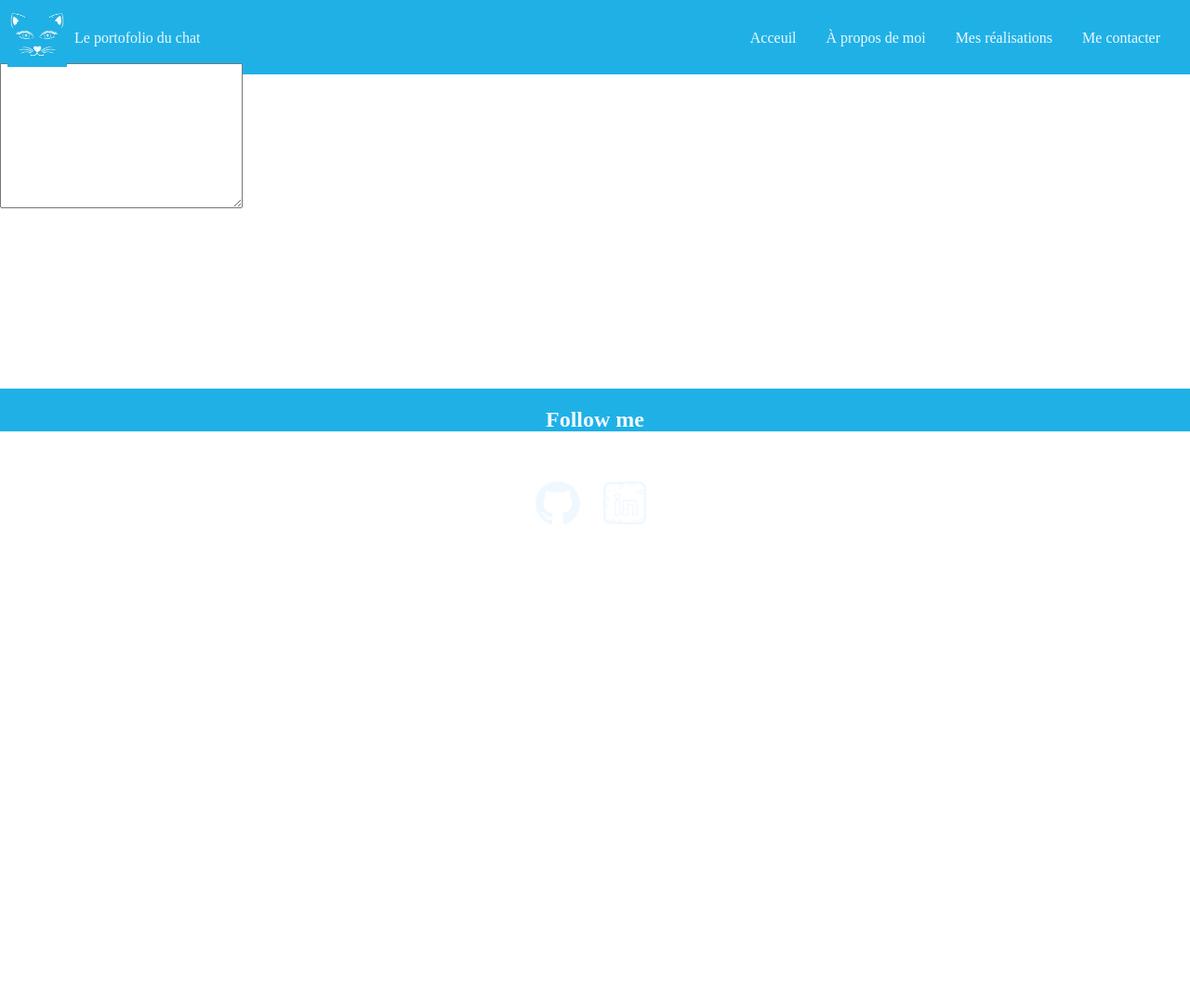
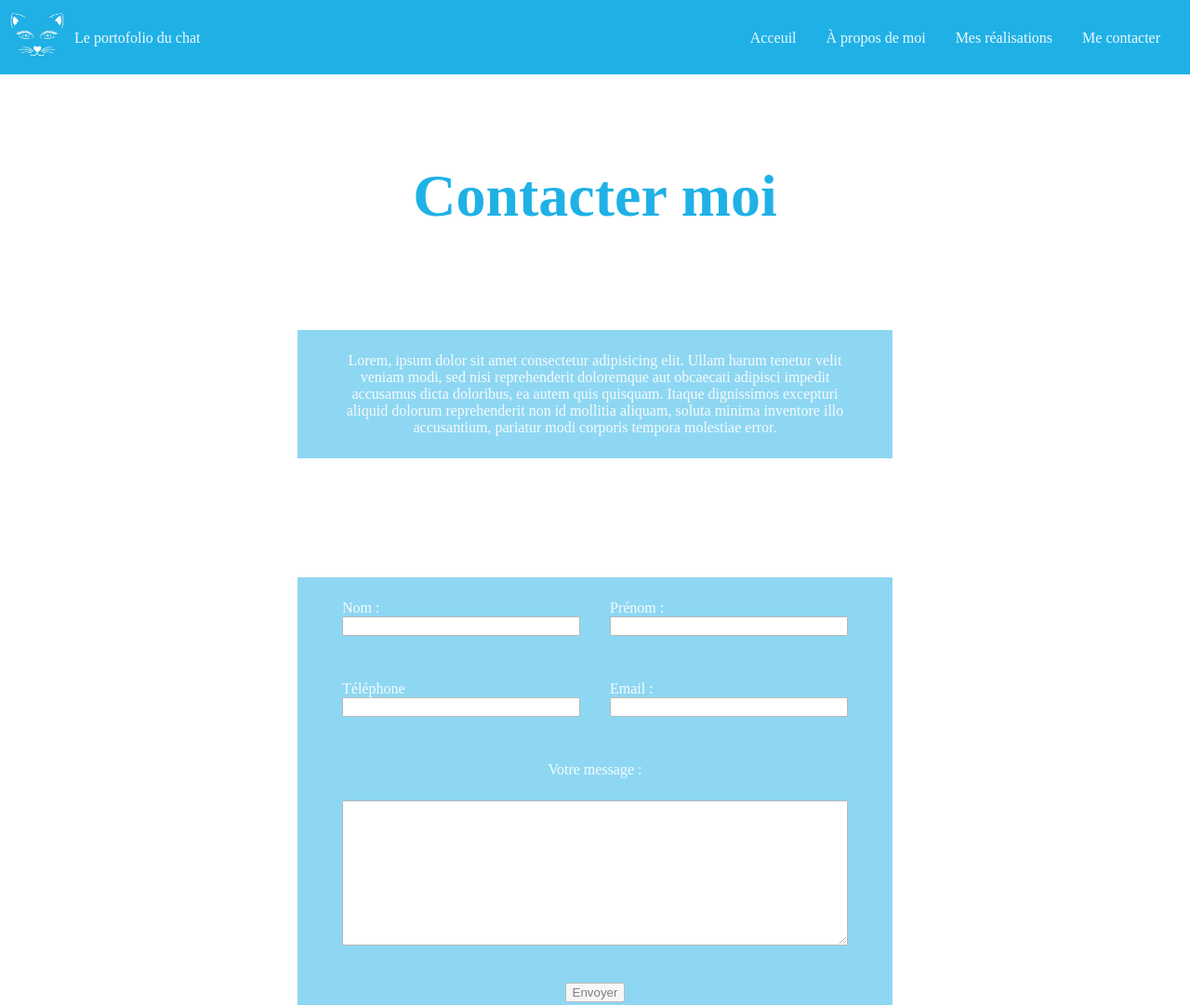
Before and after one commit to MoustacheTheCat/template_base_html, a plain HTML site: page html/page-contact.html in a window 1280 px wide. Shown: the top 1081 px of the page at 93% size. Before the commit the page ends 800 px from the top, so only its background shows below. Drawn offline with Linux system fonts and the light colour scheme.

Commit message:
fin de la phase 1 du projet

```diff
--- a/css/header.css
+++ b/css/header.css
@@ -57,6 +57,7 @@ input[type="checkbox"]#nav-check {
     max-height: 0%;
     overflow: hidden;
     transition: max-height 1s;
+    z-index: 2;
   }
 
   #menu-nav ul li a {
@@ -69,24 +70,17 @@ input[type="checkbox"]#nav-check {
     text-decoration: none;
   }
 
-
-
-  label {
-    display: block;
-    z-index: 1;
-    padding: 0.5rem 0.5rem;
-    color: aliceblue;
-    text-align: center;
-    font-weight: bold;
-    cursor: pointer;
-  }
   #togle-logo {
     position: absolute;
     top: 1rem;
     right: 1rem;
     display: inline-block;
     cursor: pointer;
-    display: block;
+    padding: 0.5rem 0.5rem;
+    color: aliceblue;
+    text-align: center;
+    font-weight: bold;
+    cursor: pointer;
   }
   #togle-logo span {
     display: block;
--- a/css/page-css/contact.css
+++ b/css/page-css/contact.css
@@ -1,3 +1,60 @@
+.main-contact {
+    margin: 0 2rem;
+    display: flex;
+    justify-content: center;
+    align-items: center;
+    flex-direction: column;
+}
+
+.div-title h1 {
+    text-align: center;
+    font-size: 2rem;
+    color: #1fb1e6;
+}
+
+.div-form,
+.div-description {
+    background-color: #1fb1e6;
+    opacity: .5;
+    margin: 2rem 0;
+}
+
+.div-description p {
+    padding: 1rem;
+    text-align: center;
+    font-size: 0.8rem;
+}
+
+.div-form form {
+    display: grid;
+    grid-template-columns: 1fr;
+    grid-template-rows: repeat(11, auto);
+}
+
+.div-form form label,
+.div-description p {
+    color: aliceblue;
+    font-size: 1rem;
+    margin:0 1rem;
+}
+
+.div-form form label {
+    text-align: center;
+    margin-top: 1rem;
+}
+.div-form form input,
+.div-form form textarea {
+    justify-self: center;
+    margin:0 1rem 1rem 1rem;
+}
+
+#send {
+    justify-self: center;
+    margin: 1.5rem 1rem 2rem 1rem;
+}
+
+
+
 /* --------------------------------------- @mediaQuery --------------------------------------------------- */
 
 /* Screen max 320px */
@@ -6,14 +63,82 @@
 /* Screen min 320px and max 480px */
 /* @media (min-width: 20rem) and (max-width: 30rem) {} */
 
-/* Screen min 480px and max 768px */
-/* @media (min-width: 30rem) and (max-width: 48rem) {} */
+/* Screen min 480px */
+@media (min-width: 30rem) {
+    .div-form form {
+        grid-template-columns: 1fr 1fr;
+        grid-template-rows: repeat(8, auto);
+    }
+    .label-name {
+        grid-row: 1/2;
+    }
+    .label-info {
+        grid-row: 3/4;
+    }
+
+    .div-form form {
+        padding: 0 2rem;
+    }
+
+    .div-form form .label-info,
+    .div-form form .label-name{
+        justify-self: start;
+    }
+
+    .div-form form .label-info,
+    .div-form form .label-name {
+        margin-top: 1.5rem;
+    }
+
+    .div-form form input {
+        margin-bottom: 1.5rem;
+        justify-self: stretch;
+    }
+
+    .div-form .label-message {
+        margin: 1.5rem;
+    }
+
+    .div-form form #message {
+        grid-row: 6/7;
+        grid-column: 1/3;
+        justify-self: stretch;
+
+    }
+    #send {
+        grid-row: 7/8;
+    }
+
+    .label-message,
+    #message,
+    #send {
+        justify-self: center;
+        grid-column: 1/3;
+    }
+}
 
 /* Screen max 768px */
 /* @media (max-width: 48rem) {} */
 
 /* Screen min 768px */
-/* @media (min-width: 48rem) {} */
+@media (min-width: 48rem) {
+    .div-title h1 {
+        font-size: 4rem;
+    }
+    .div-form,
+    .div-description{
+        width: 40rem;
+        margin: 4rem 0;
+    }
+
+    .div-description p {
+        font-size: 1rem;
+        padding: 1.5rem;
+    }
+    .div-form {
+        margin-bottom: 5rem;
+    }
+}
 
 /* Screen min 768px and max 1024px */
 /* @media (min-width: 48rem) and (max-width: 64rem) {} */
--- a/html/page-contact.html
+++ b/html/page-contact.html
@@ -53,43 +53,28 @@
           </nav>
         </div>
       </header>
-      <main>
-        <div>
-          <h1></h1>
+      <main class="main-contact">
+        <div class="div-title">
+          <h1>Contacter moi </h1>
         </div>
-        <section>
-          <h2></h2>
+        <div class="div-description">
+          <p>Lorem, ipsum dolor sit amet consectetur adipisicing elit. Ullam harum tenetur velit veniam modi, sed nisi reprehenderit doloremque aut obcaecati adipisci impedit accusamus dicta doloribus, ea autem quis quisquam. Itaque dignissimos excepturi aliquid dolorum reprehenderit non id mollitia aliquam, soluta minima inventore illo accusantium, pariatur modi corporis tempora molestiae error.</p>
+        </div>
+        <div class="div-form">
           <form action="">
-            <label for=""></label>
-            <imput></imput>
-            <label for=""></label>
-            <imput></imput>
-            <label for=""></label>
-            <imput></imput>
-            <label for=""></label>
-            <imput></imput>
-            <label for=""></label>
-            <textarea name="" id="" cols="30" rows="10"></textarea>
-            <submit></submit>
+            <label for="last-name" class="label-name last">Nom :</label>
+            <input type="text" name="last-name" id="last-name">
+            <label for="first-name" class="label-name first">Prénom :</label>
+            <input type="text" name="first-name" id="first-name">
+            <label for="number" class="label-info numb">Téléphone</label>
+            <input type="text" name="number" id="number">
+            <label for="email" class="label-info mail">Email :</label>
+            <input type="email" name="email" id="email">
+            <label for="message" class="label-message">Votre message :</label>
+            <textarea id="message" cols="30" rows="10"></textarea>
+            <input type="submit" value="Envoyer" id="send">
           </form>
-        </section>
-        <section>
-          <h2></h2>
-          <ul>
-            <li>
-              <h3></h3>
-            </li>
-            <li>
-              <a href="tel:+*"></a>
-            </li>
-            <li>
-              <h3></h3>
-            </li>
-            <li>
-              <a href="mailto:"></a>
-            </li>
-          </ul>
-        </section>
+        </div>
       </main>
       <footer>
         <div class="logo-footer">
```
